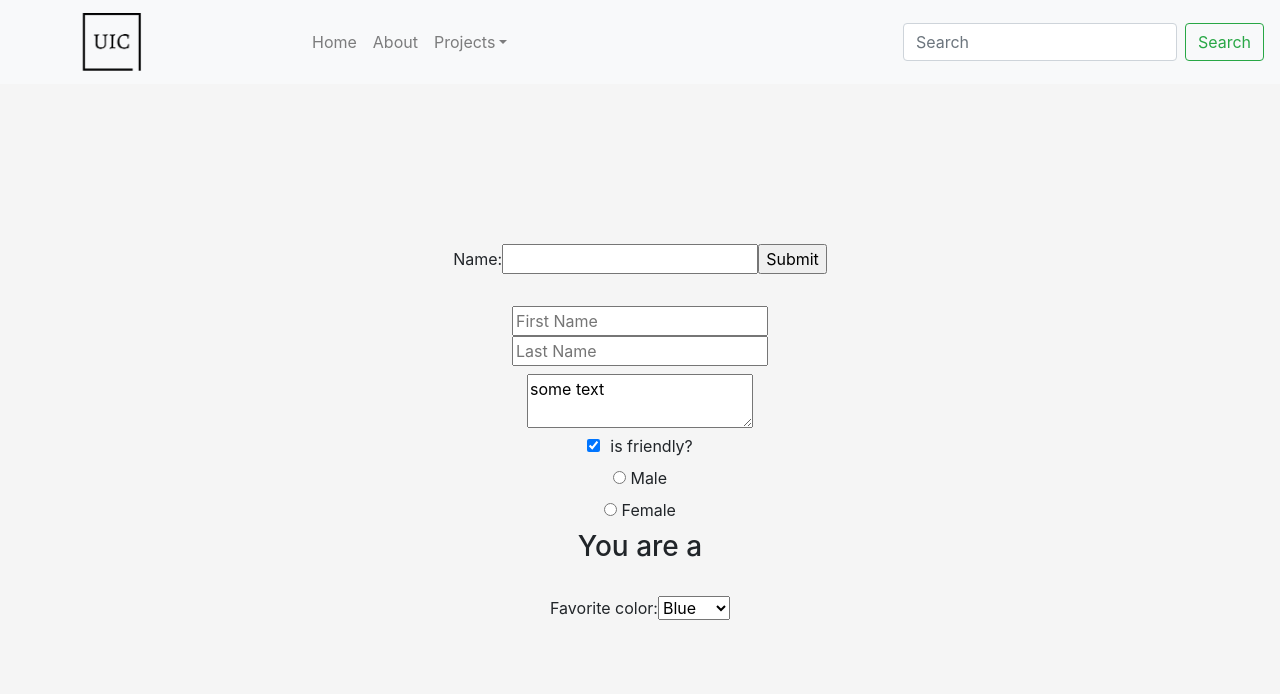
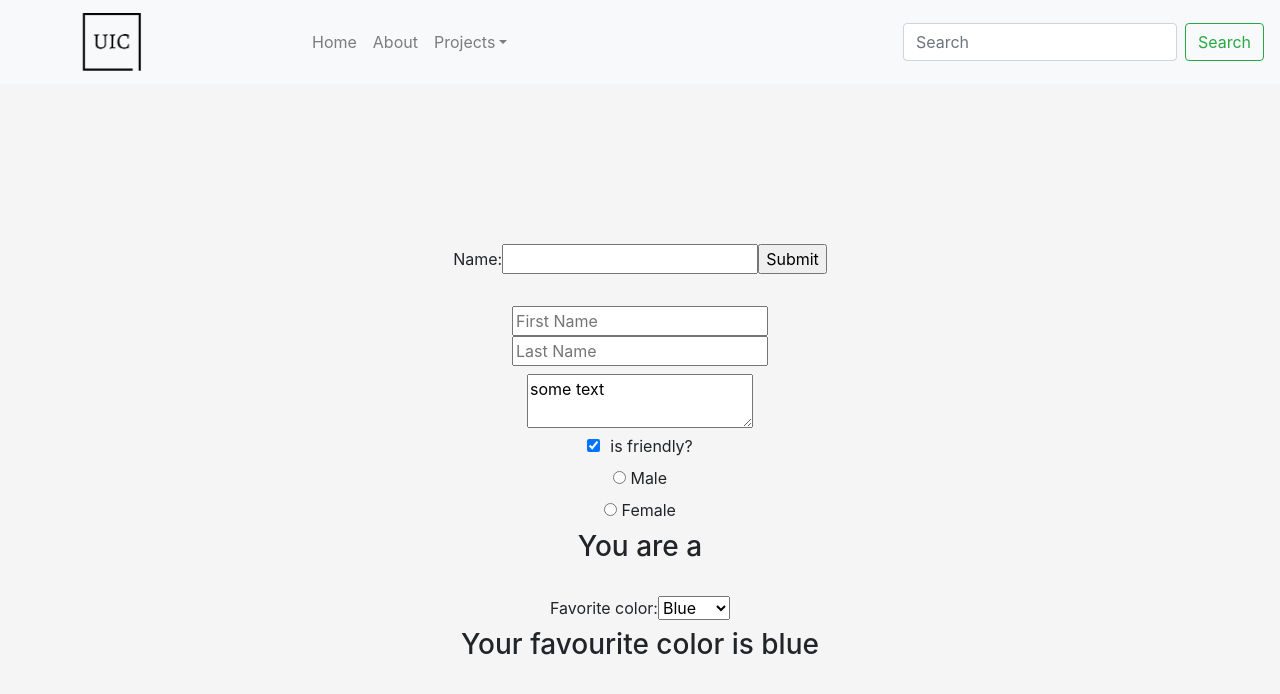
Before and after one commit to Fredrik93/react_tutorial, a React (Create React App) app: page /form in a window 1280 px wide. Shown: the top 694 px of the page. Built offline with nearby package versions, Linux system fonts and the light colour scheme.

Commit message:
add test favcolora

```diff
--- a/src/Components/Forms.js
+++ b/src/Components/Forms.js
@@ -119,10 +119,8 @@ class Forms extends React.Component {
                     <option value="yellow">Yellow</option>
                     <option value="green">green</option>
                     <option value="white">white</option>
-
-
-
                 </select>
+                <h3>Your favourite color is {this.state.favColor}</h3>
             </div>)
     }
 }
```
